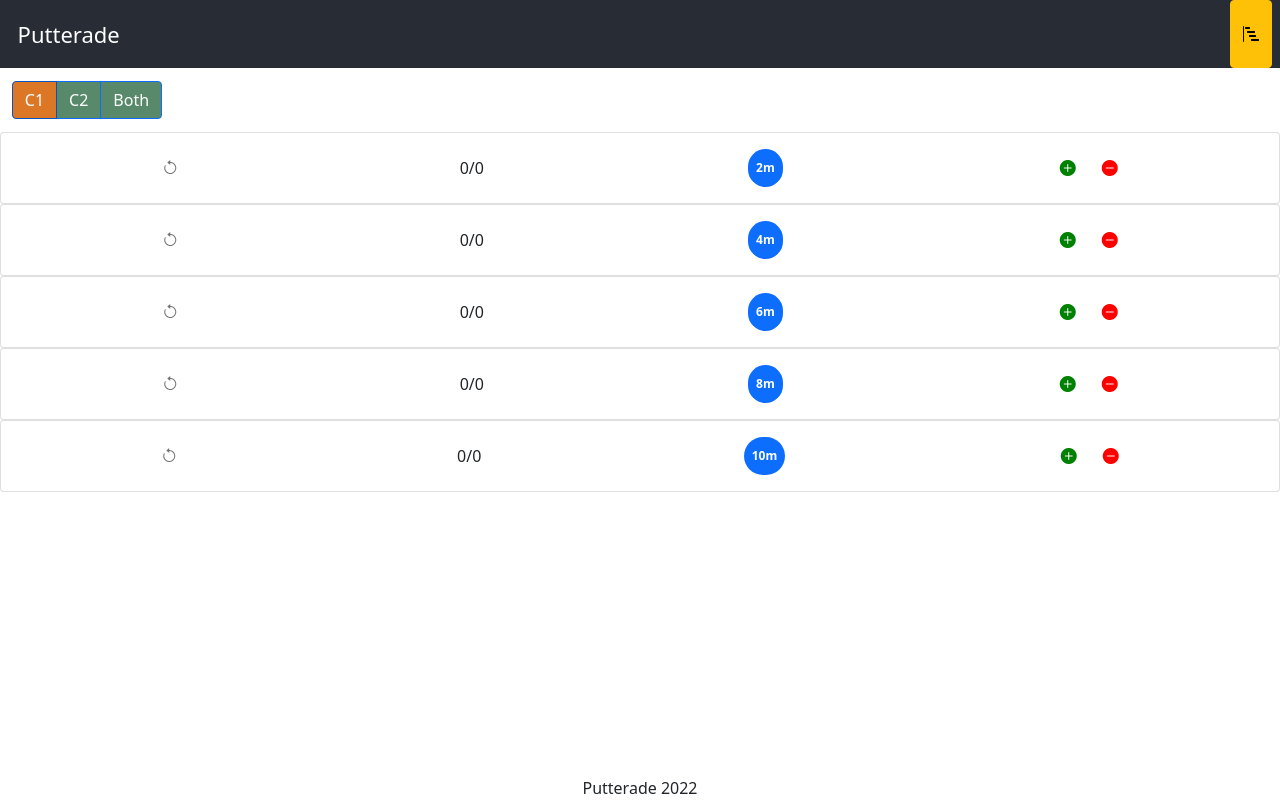
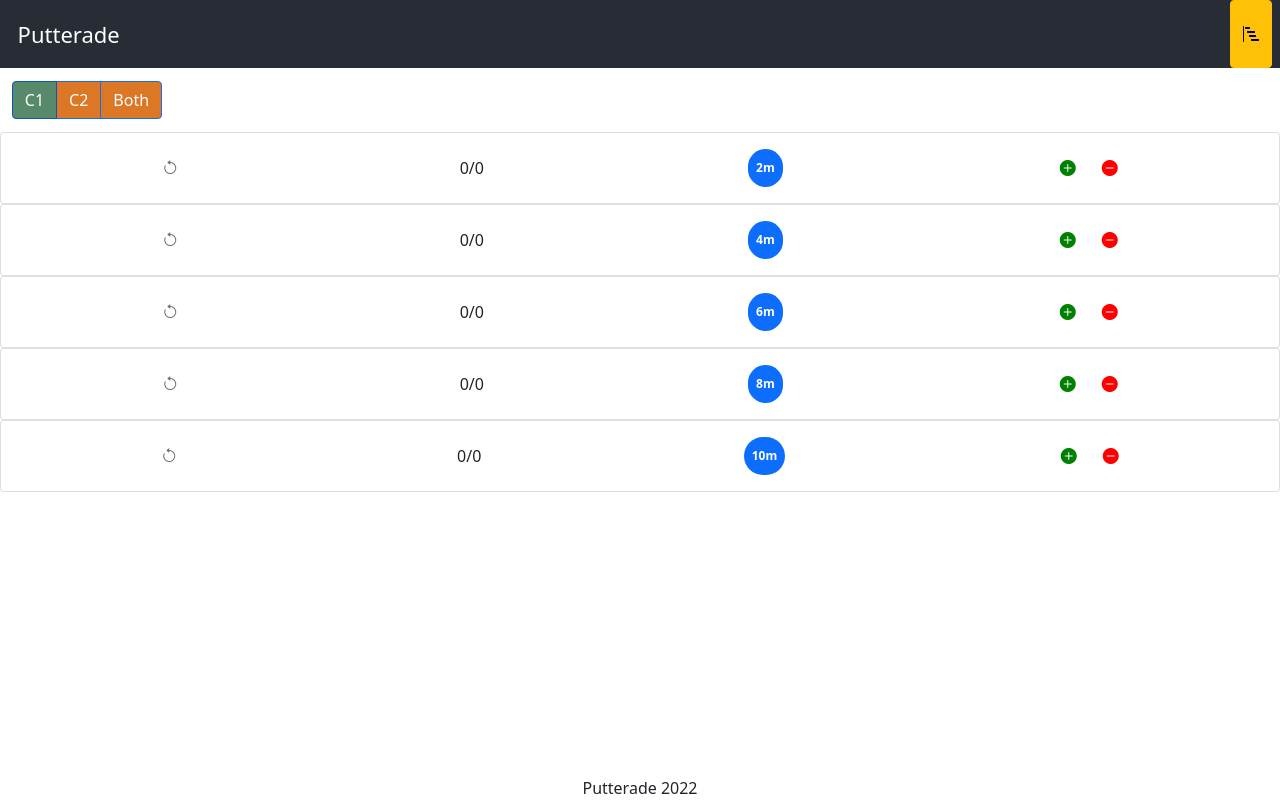
Before and after one commit to zacarey/putterade, a React (Create React App) app: page / in a window 1280 px wide. Built offline with nearby package versions, Linux system fonts and the light colour scheme.

Commit message:
color change

```diff
--- a/src/ChooseCircle.js
+++ b/src/ChooseCircle.js
@@ -27,7 +27,7 @@ function ChooseCircle(props) {
             name="radio"
             style={{
               backgroundColor:
-                radioValue === radio.value ? "#DC7726" : "#57896A",
+                radioValue === radio.value ? "#57896A" : "#DC7726",
             }}
             value={radio.value}
             checked={radioValue === radio.value}
```
